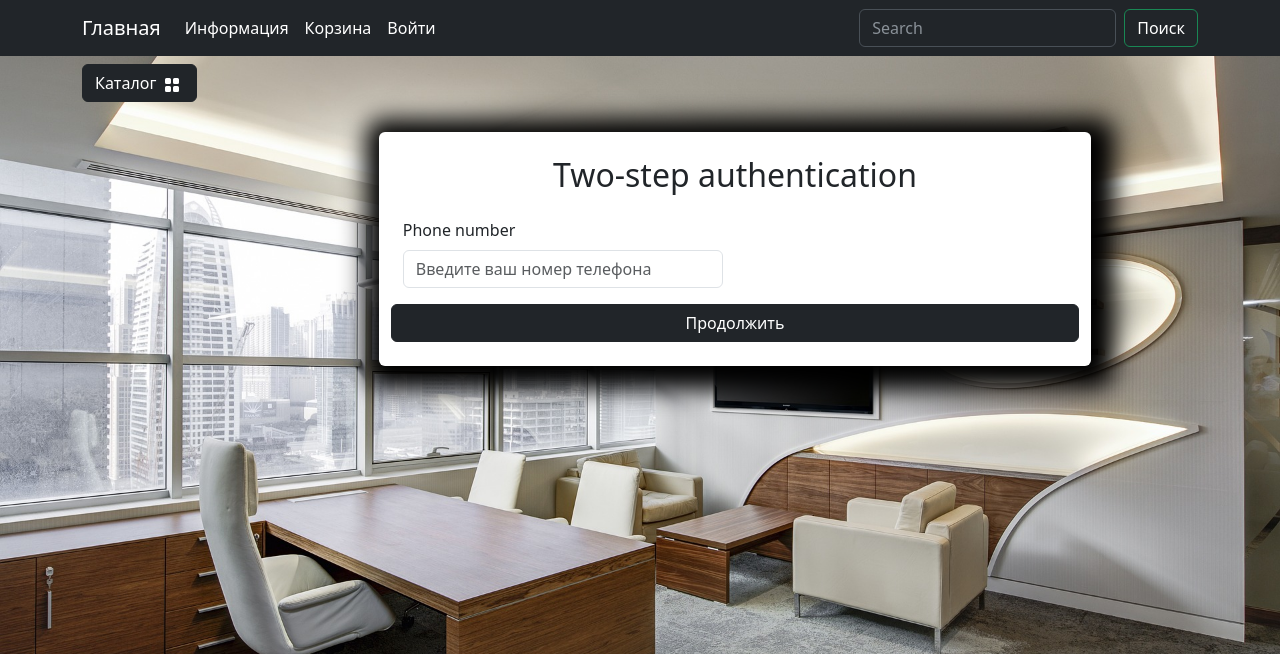
After one commit to ilyaDyb/Django_store, a Django app: page /user/write-phone-number/ in a window 1280 px wide. The commit adds this page. Shown: the top 654 px of the page. Run offline with Django 4.2, Linux system fonts and the light colour scheme; data comes from the database, SQL or seed files in the repository; some libraries are stand-ins or nearby versions.

Commit message:
add two-step authentication and small fixes

```diff
--- a/goods/views.py
+++ b/goods/views.py
@@ -1,9 +1,9 @@
 from django.core.paginator import Paginator
-from django.shortcuts import get_list_or_404, render
+from django.shortcuts import render
 
 from goods.models import Products, Rating
 from goods.utils import q_search
-from orders.models import Order, OrderItem
+from orders.models import OrderItem
 
 
 def catalog(request, category_slug=None):
@@ -58,7 +58,7 @@ def product(request, slug):
 
         user_rating = Rating.objects.filter(user=request.user, product=product)
 
-        order_item = OrderItem.objects.filter(product=product).order_by("-id").first()
+        order_item = OrderItem.objects.filter(product=product, order__is_paid=True).order_by("-id").first()
 
         context = {
             'product': product,
--- a/users/models.py
+++ b/users/models.py
@@ -5,8 +5,9 @@ from django.contrib.auth.hashers import make_password
 
 class User(AbstractUser):
     image = models.ImageField(upload_to='users_images', blank=True, null=True, verbose_name='Аватар')
-    phone_number = models.CharField(max_length=10, blank=True, null=True)
+    phone_number = models.CharField(max_length=20, blank=True, null=True)
     email_confirmed = models.BooleanField(default=False)
+    two_step_auth = models.BooleanField(default=False)
 
     class Meta:
         db_table = 'user'
--- /dev/null
+++ b/users/templates/users/two_step_auth/write_phone_number.html
@@ -0,0 +1,32 @@
+{% extends "base.html" %}
+{% load static %}
+
+
+{% block content %}
+<div class="row">
+    <div class="container mt-5">
+        <div class="row justify-content-center">
+            <div class="col-md-9 bg-white p-4 mb-5 mx-2 rounded custom-shadow">
+                <h2 class="text-center mb-4">Two-step authentication</h2>
+                <form action="{% url "users:confirm_phone_number" %}" method="post">
+                    {% csrf_token %}
+                    <div class="row">
+                        <div class="col-md-6 mb-3">
+                            <label for="id_email" class="form-label">Phone number</label>
+                            <input type="phone_number" class="form-control" id="id_phone_number"
+                                value="{% if form.email.value %}{{ form.phone_number.value }}{% endif %}"
+                                name="phone_number"
+                                placeholder="Введите ваш номер телефона" required>
+                                {% if form.phone_number.errors %}
+                                <div class="alert alert-danger alert-dismissible fade show">{{ form.phone_number.errors }}</div>
+                                {% endif %}
+                        </div>
+                        <button type="submit"
+                        class="btn btn-dark btn-block">Продолжить</button>
+                    </div>
+                </form>
+            </div>
+        </div>
+    </div>
+</div>
+{% endblock %}
--- a/users/urls.py
+++ b/users/urls.py
@@ -14,4 +14,7 @@ urlpatterns = [
     path("reset_password_start/", views.reset_password_write_email, name="reset_password_write_email"),
     path("reset_password_end/<str:uidb64>/<str:token>/", views.reset_password_end, name="reset_password_end"),
     path("confirm_email/", views.confirm_email, name="confirm_email"),
+    path("write-phone-number/", views.write_phone_number, name="write_phone_number"),
+    path("confirm-phone-number/", views.confirm_phone_number, name="confirm_phone_number"),
+    path("final-step-phone-number/", views.final_step_phone_number, name="final_step_phone_number"),
 ]
--- a/users/views.py
+++ b/users/views.py
@@ -2,18 +2,18 @@ from django.contrib.auth.decorators import login_required
 from django.contrib.auth.tokens import default_token_generator
 from django.contrib import auth, messages
 from django.db.models import Prefetch
-from django.http import HttpResponseRedirect
+from django.http import HttpResponse, HttpResponseRedirect
 from django.shortcuts import get_object_or_404, redirect, render
 from django.urls import reverse
 from django.utils.encoding import force_bytes
 from django.utils.http import urlsafe_base64_decode, urlsafe_base64_encode
+from django.conf import settings
+from django.core.cache import cache
+
 from carts.models import Cart
 from orders.models import Order, OrderItem
-from django.conf import settings
-
 from users.forms import ProfileForm, UserLoginForm, UserRegistrationForm
 from users.models import TemporaryUser, User
-
 from users.utils import generate_unique_code, send_email_for_confirmation
 
 
@@ -88,7 +88,7 @@ def verify_email(request, user_id):
             # Уникальный код верен, регистрируем пользователя
             user = (
                 temporary_user.convert_to_user()
-            )  # Замените этот метод на ваш способ создания пользователя
+            )
             user.save()
             auth.login(request, user)
             temporary_user.delete()
@@ -133,7 +133,8 @@ def profile(request):
         )
         .order_by("-id")
     )
-    context = {"title": "Home - Регистрация", "form": form, "orders": orders}
+    user = request.user
+    context = {"title": "Home - Регистрация", "form": form, "orders": orders, "user": user}
     return render(request, "users/profile.html", context)
 
 
@@ -192,5 +193,51 @@ def reset_password_end(request, uidb64, token):
 
     return render(request, "users/reset_password/reset_password.html", {"uidb64": uidb64, "token": token})
 
+
 def confirm_email(request):
     return render(request, "users/reset_password/confirm_email.html")
+
+
+def write_phone_number(request):
+    return render(request, "users/two_step_auth/write_phone_number.html")
+
+
+def confirm_phone_number(request):
+    if request.method == "POST":
+        phone_number = request.POST.get("phone_number")
+        if len(phone_number) < 11 or len(phone_number) > 11:
+            messages.warning(request, "Неверный номер телефона")
+            return redirect(reverse("users:write_phone_number"))
+        else:
+            code = generate_unique_code()
+            cache.add(key=f"code_for_{request.user.id}", value=code, timeout=60)
+            cache.add(key=f"phone_number_{request.user.id}", value=phone_number, timeout=60)
+            return render(request, "users/two_step_auth/confirm_phone_number.html", context={"code": code})
+    else:
+        return HttpResponse(status=404)
+
+
+def final_step_phone_number(request):
+    if request.method == "POST":
+        key_for_code = f"code_for_{request.user.id}"
+        key_for_phone = f"phone_number_{request.user.id}"
+        code_from_user = request.POST.get("ver_code")
+        code = cache.get(key=key_for_code)
+        phone_number = cache.get(key=key_for_phone)
+
+        if code_from_user == code:
+            cache.delete(key=key_for_code)
+            user = request.user
+            user.phone_number = phone_number
+            user.two_step_auth = True
+            user.save()
+            cache.delete(key=key_for_phone)
+            messages.success(request, "Вы успешно подкулючили A2P")
+            return redirect(reverse("users:profile"))
+
+        else:
+            messages.warning(request, "Неправильный код")
+            return redirect(reverse("users:write_phone_number"))
+
+    else:
+        return HttpResponse(status=404)
```
Also changed, not shown: goods/templates/goods/catalog.html (+0 -10 lines), goods/utils.py (+0 -10 lines), orders/views.py (+3 -8 lines), requirements.txt (added, +59 -0 lines), users/forms.py (+6 -9 lines), users/templates/users/profile.html (+8 -0 lines), users/templates/users/two_step_auth/confirm_phone_number.html (added, +50 -0 lines), users/utils.py (+20 -0 lines), static/deps/icons/lock.png (added), users/migrations/0010_user_two_step_auth.py (added), users/migrations/0011_alter_user_phone_number.py (added), 1 other file.
